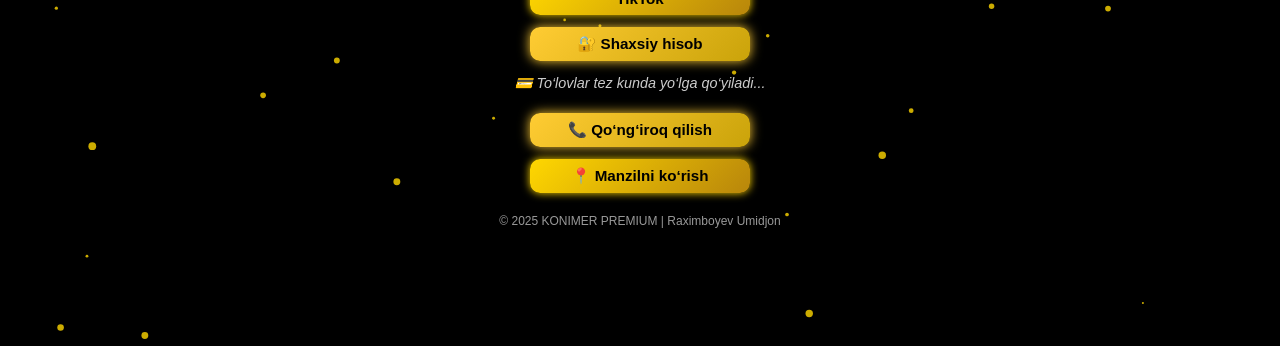
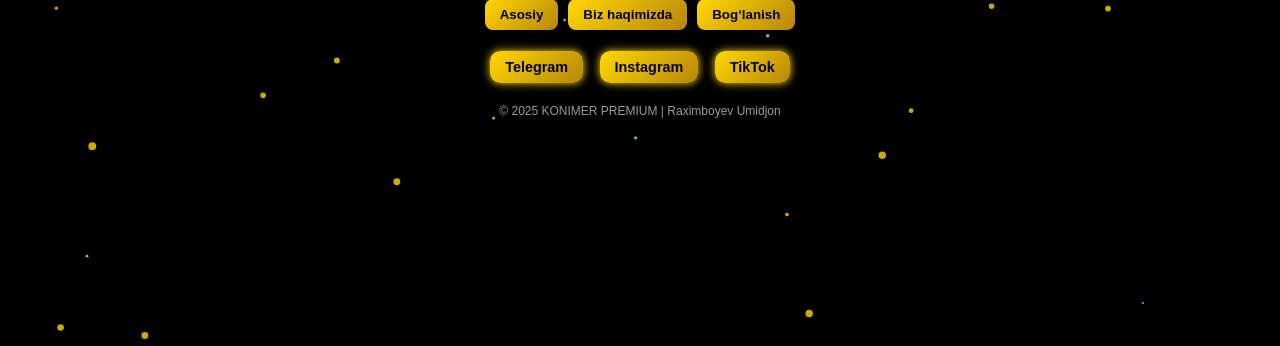
Before and after one commit to konimer/konimer.github.io, a plain HTML site: page Index.html in a window 1280 px wide. Shown: the part 454-800 px from the top of the page. Drawn offline with Linux system fonts and the light colour scheme.

Commit message:
Index.html

```diff
--- a/Index.html
+++ b/Index.html
@@ -4,8 +4,6 @@
 <meta charset="UTF-8">
 <meta name="viewport" content="width=device-width, initial-scale=1.0">
 <title>KONIMER PREMIUM</title>
-
-<!-- Cinzel Decorative shrift -->
 <link href="https://fonts.googleapis.com/css2?family=Cinzel+Decorative:wght@700&display=swap" rel="stylesheet">
 
 <style>
@@ -23,18 +21,16 @@
     text-align: center;
   }
 
-  /* Zarrachalar uchun canvas — ustida bo‘lishi uchun yuqori z-index */
   canvas {
     position: fixed;
     top: 0;
     left: 0;
     width: 100%;
     height: 100%;
-    z-index: 2; /* rasm ustidan yuradi */
+    z-index: 1;
     pointer-events: none;
   }
 
-  /* KONIMER PREMIUM sarlavhasi */
   h1 {
     font-family: 'Cinzel Decorative', serif;
     font-size: 2.4em;
@@ -46,53 +42,46 @@
     position: relative;
   }
 
-  /* Tugmalar */
-  a {
-    display: block;
-    text-decoration: none;
-    color: black;
-    background: linear-gradient(135deg, #ffd700, #b8860b);
-    padding: 8px 15px;
-    border-radius: 10px;
-    margin: 6px 0;
-    width: 190px;
-    font-weight: 600;
-    font-size: 0.95em;
-    box-shadow: 0 0 8px #ffd700;
-    transition: all 0.3s ease;
+  nav {
+    display: flex;
+    gap: 10px;
+    margin-bottom: 15px;
     z-index: 3;
     position: relative;
   }
 
-  .special {
-    background: linear-gradient(135deg, #ffcc33, #caa30a);
-    box-shadow: 0 0 12px #ffcc33;
+  nav button {
+    background: linear-gradient(135deg, #ffd700, #b8860b);
+    border: none;
+    border-radius: 8px;
+    padding: 8px 15px;
+    font-weight: 600;
+    color: black;
+    cursor: pointer;
+    transition: all 0.3s ease;
   }
 
-  a:hover {
-    background: linear-gradient(135deg, #ffcc00, #ffb300);
-    box-shadow: 0 0 18px #ffcc00;
+  nav button:hover {
     transform: scale(1.05);
+    box-shadow: 0 0 15px #ffd700;
   }
 
-  p {
-    font-style: italic;
-    color: #ccc;
-    margin-top: 8px;
-    font-size: 0.9em;
+  .page {
+    display: none;
+    animation: fade 0.6s ease;
     z-index: 3;
     position: relative;
   }
 
-  footer {
-    margin-top: 15px;
-    font-size: 0.75em;
-    color: #999;
-    z-index: 3;
-    position: relative;
+  .active {
+    display: block;
   }
 
-  /* --- LOGOTIP + RAMKA --- */
+  @keyframes fade {
+    from {opacity: 0;}
+    to {opacity: 1;}
+  }
+
   .logo-container {
     position: relative;
     display: inline-block;
@@ -102,12 +91,9 @@
 
   .logo {
     width: 120px;
-    height: auto;
     border-radius: 10px;
-    display: block;
   }
 
-  /* Oltin ramka (4 burchakli) */
   .logo-container::before {
     content: "";
     position: absolute;
@@ -125,6 +111,33 @@
     from { box-shadow: 0 0 8px #b8860b, 0 0 18px #ffd700; }
     to { box-shadow: 0 0 20px #ffcc33, 0 0 40px #ffd700; }
   }
+
+  a {
+    display: inline-block;
+    text-decoration: none;
+    color: black;
+    background: linear-gradient(135deg, #ffd700, #b8860b);
+    padding: 8px 15px;
+    border-radius: 10px;
+    margin: 6px;
+    font-weight: 600;
+    font-size: 0.9em;
+    box-shadow: 0 0 8px #ffd700;
+    transition: all 0.3s ease;
+  }
+
+  a:hover {
+    transform: scale(1.05);
+    box-shadow: 0 0 15px #ffd700;
+  }
+
+  footer {
+    margin-top: 15px;
+    font-size: 0.75em;
+    color: #999;
+    z-index: 3;
+    position: relative;
+  }
 </style>
 </head>
 <body>
@@ -137,20 +150,38 @@
 
 <h1>KONIMER PREMIUM</h1>
 
+<nav>
+  <button onclick="showPage('home')">Asosiy</button>
+  <button onclick="showPage('about')">Biz haqimizda</button>
+  <button onclick="showPage('contact')">Bog‘lanish</button>
+</nav>
+
+<!-- Sahifalar -->
+<div id="home" class="page active">
   <a href="https://t.me/+VmvgNbHFGWs4Y2Yy" target="_blank">Telegram</a>
   <a href="https://www.instagram.com/ru.raximboyev" target="_blank">Instagram</a>
   <a href="https://www.tiktok.com/@umid_totsamiy" target="_blank">TikTok</a>
-<a href="https://t.me/konimer" target="_blank" class="special">🔐 Shaxsiy hisob</a>
+</div>
 
+<div id="about" class="page">
+  <p>KONIMER PREMIUM — bu zamonaviy va sifatli loyihalar platformasi. Biz innovatsiya, dizayn va ishonchlilikni uyg‘unlashtiramiz.</p>
+</div>
+
+<div id="contact" class="page">
+  <a href="tel:+998947370714">📞 Qo‘ng‘iroq qilish</a>
+  <a href="https://maps.app.goo.gl/Xw6qCGbRChdDnebp9" target="_blank">📍 Manzilni ko‘rish</a>
   <p>💳 To‘lovlar tez kunda yo‘lga qo‘yiladi...</p>
-
-<a href="tel:+998947370714" class="special">📞 Qo‘ng‘iroq qilish</a>
-<a href="https://maps.app.goo.gl/Xw6qCGbRChdDnebp9" target="_blank">📍 Manzilni ko‘rish</a>
+</div>
 
 <footer>© 2025 KONIMER PREMIUM | Raximboyev Umidjon</footer>
 
 <script>
-  // Harakatli zarrachalar (oltin fon)
+function showPage(pageId) {
+  document.querySelectorAll('.page').forEach(p => p.classList.remove('active'));
+  document.getElementById(pageId).classList.add('active');
+}
+
+// Zarrachalar
 const canvas = document.getElementById("particles");
 const ctx = canvas.getContext("2d");
 let particlesArray;
```
Lines whose indentation alone changed are shown as unchanged.
